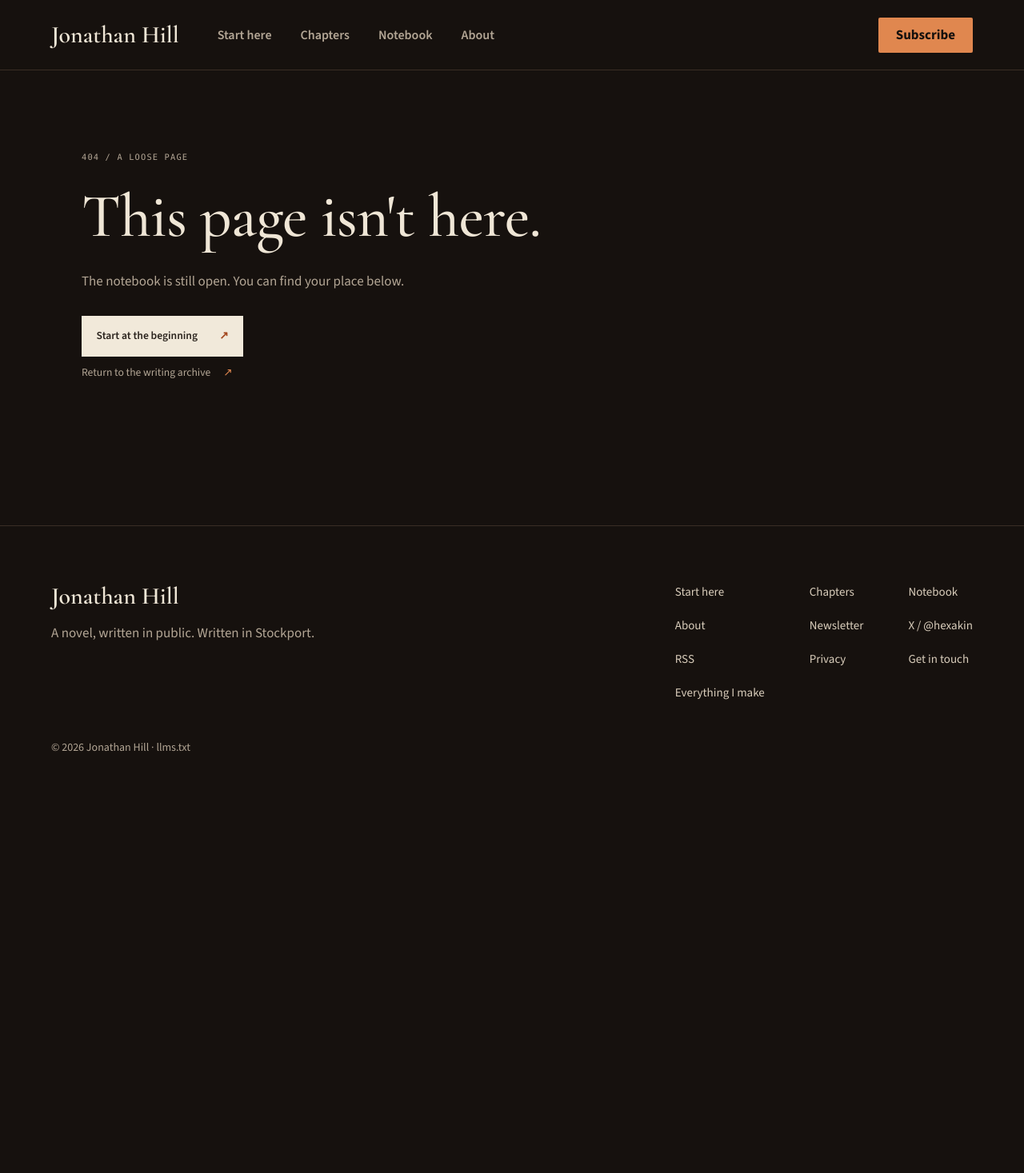
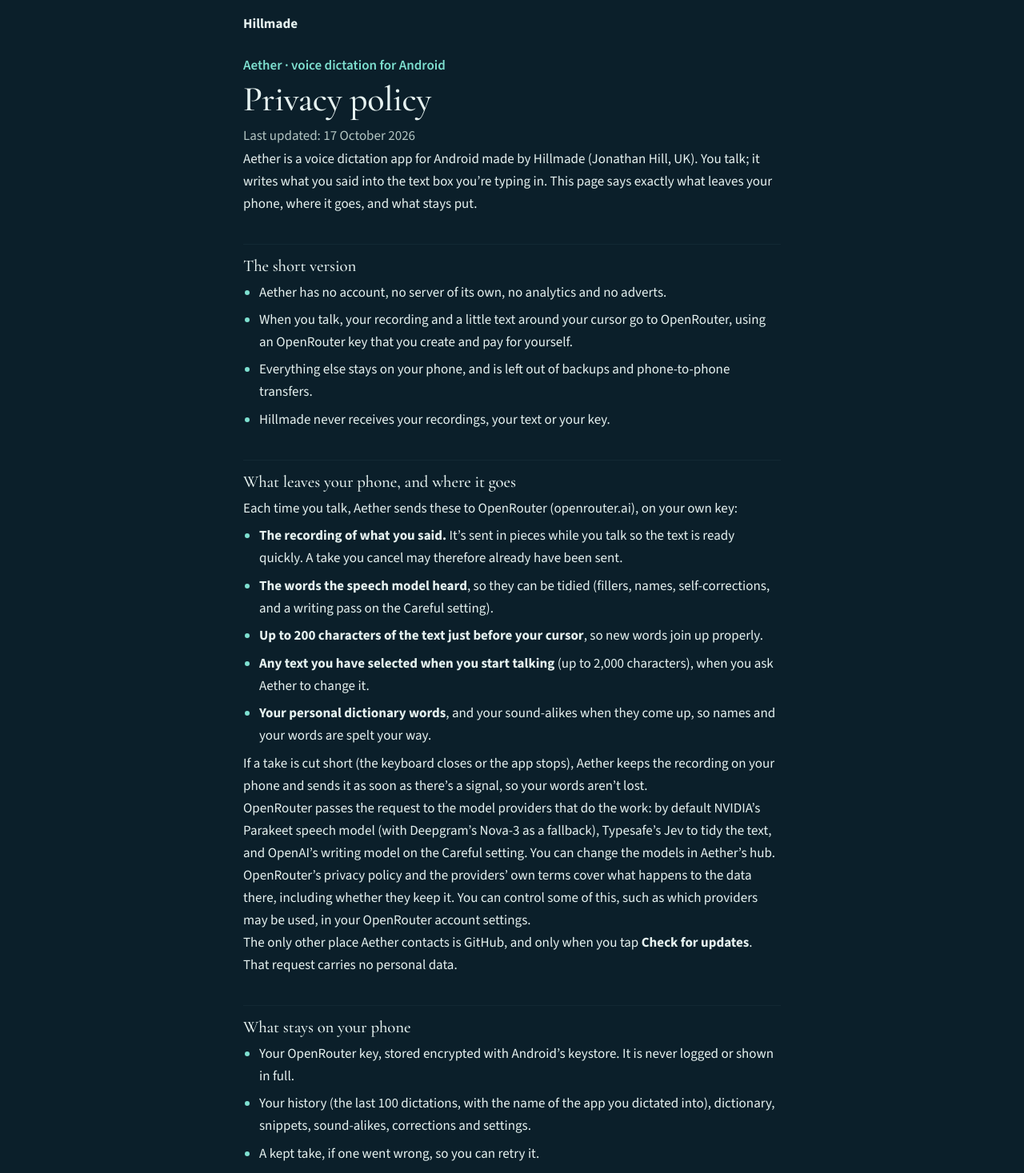
Before and after one commit to Hexakin/hillmade-uk, a Next.js app: page /aether/privacy in a window 1280 px wide. Before the commit this address had no page. Shown: the top 1467 px of the page at 80% size. Before the commit the page ends 1010 px from the top, so only its background shows below. Built offline with nearby package versions, Linux system fonts and the light colour scheme.

Commit message:
Aether privacy policy page (AI DRAFT, not yet approved)
/aether/privacy, linked from the Aether app's setup and hub. Source of truth
is 03-LifeWithAI/aether/docs/privacy-policy.md. Local branch only until
Jonathan approves it.

Co-Authored-By: Claude Opus 5.5 <noreply@anthropic.com>

```diff
--- /dev/null
+++ b/app/aether/privacy/page.tsx
@@ -0,0 +1,174 @@
+// AI DRAFT (Claude) copy, awaiting Jonathan's approval. Source of truth:
+// 03-LifeWithAI/aether/docs/privacy-policy.md (the Aether app links to this page). Keep them in step.
+import type { Metadata } from "next";
+import Link from "next/link";
+import { contactEmail, pageMetadata } from "@/lib/site";
+import "./privacy.css";
+
+const title = "Aether privacy policy · Hillmade";
+const description =
+  "What Aether, Hillmade's voice dictation app for Android, sends off your phone, where it goes, and what stays put.";
+
+export const metadata: Metadata = {
+  ...pageMetadata(title, description, "/aether/privacy"),
+  title: { absolute: title },
+};
+
+export default function AetherPrivacyPage() {
+  return (
+    <div className="ae">
+      <a className="skip-link" href="#main">
+        Skip to content
+      </a>
+      <header className="ae-top">
+        <Link href="/" className="ae-home">
+          Hillmade
+        </Link>
+      </header>
+
+      <main id="main" tabIndex={-1} className="ae-main">
+        <p className="ae-kicker">Aether · voice dictation for Android</p>
+        <h1>Privacy policy</h1>
+        <p className="ae-date">Last updated: 17 October 2026</p>
+        <p>
+          Aether is a voice dictation app for Android made by Hillmade (Jonathan Hill, UK). You talk; it
+          writes what you said into the text box you&rsquo;re typing in. This page says exactly what leaves
+          your phone, where it goes, and what stays put.
+        </p>
+
+        <h2>The short version</h2>
+        <ul>
+          <li>Aether has no account, no server of its own, no analytics and no adverts.</li>
+          <li>
+            When you talk, your recording and a little text around your cursor go to OpenRouter, using an
+            OpenRouter key that you create and pay for yourself.
+          </li>
+          <li>Everything else stays on your phone, and is left out of backups and phone-to-phone transfers.</li>
+          <li>Hillmade never receives your recordings, your text or your key.</li>
+        </ul>
+
+        <h2>What leaves your phone, and where it goes</h2>
+        <p>Each time you talk, Aether sends these to OpenRouter (openrouter.ai), on your own key:</p>
+        <ul>
+          <li>
+            <strong>The recording of what you said.</strong> It&rsquo;s sent in pieces while you talk so the
+            text is ready quickly. A take you cancel may therefore already have been sent.
+          </li>
+          <li>
+            <strong>The words the speech model heard</strong>, so they can be tidied (fillers, names,
+            self-corrections, and a writing pass on the Careful setting).
+          </li>
+          <li>
+            <strong>Up to 200 characters of the text just before your cursor</strong>, so new words join up
+            properly.
+          </li>
+          <li>
+            <strong>Any text you have selected when you start talking</strong> (up to 2,000 characters), when
+            you ask Aether to change it.
+          </li>
+          <li>
+            <strong>Your personal dictionary words</strong>, and your sound-alikes when they come up, so names
+            and your words are spelt your way.
+          </li>
+        </ul>
+        <p>
+          If a take is cut short (the keyboard closes or the app stops), Aether keeps the recording on your
+          phone and sends it as soon as there&rsquo;s a signal, so your words aren&rsquo;t lost.
+        </p>
+        <p>
+          OpenRouter passes the request to the model providers that do the work: by default NVIDIA&rsquo;s
+          Parakeet speech model (with Deepgram&rsquo;s Nova-3 as a fallback), Typesafe&rsquo;s Jev to tidy the
+          text, and OpenAI&rsquo;s writing model on the Careful setting. You can change the models in
+          Aether&rsquo;s hub. <a href="https://openrouter.ai/privacy">OpenRouter&rsquo;s privacy policy</a>{" "}
+          and the providers&rsquo; own terms cover what happens to the data there, including whether they keep
+          it. You can control some of this, such as which providers may be used, in your OpenRouter account
+          settings.
+        </p>
+        <p>
+          The only other place Aether contacts is GitHub, and only when you tap <strong>Check for updates</strong>.
+          That request carries no personal data.
+        </p>
+
+        <h2>What stays on your phone</h2>
+        <ul>
+          <li>
+            Your OpenRouter key, stored encrypted with Android&rsquo;s keystore. It is never logged or shown in
+            full.
+          </li>
+          <li>
+            Your history (the last 100 dictations, with the name of the app you dictated into), dictionary,
+            snippets, sound-alikes, corrections and settings.
+          </li>
+          <li>A kept take, if one went wrong, so you can retry it.</li>
+        </ul>
+        <p>
+          None of this is included in Google backups or in phone-to-phone transfers. Uninstalling Aether
+          deletes all of it. You can also clear History in the hub at any time.
+        </p>
+        <p>
+          In incognito tabs and other fields that ask keyboards not to learn, Aether&rsquo;s keyboard keeps
+          nothing in History. The floating bubble can&rsquo;t tell when a tab is incognito.
+        </p>
+
+        <h2>Places Aether stays out of</h2>
+        <ul>
+          <li>Password boxes: Aether won&rsquo;t listen, read or type there.</li>
+          <li>
+            Banking, payment and password-manager apps on Aether&rsquo;s list: the keyboard won&rsquo;t dictate
+            and the bubble hides.
+          </li>
+        </ul>
+        <p>
+          The list covers the main UK banks, payment apps, password managers and authenticators. It can&rsquo;t
+          include every app, so take care with apps it doesn&rsquo;t know.
+        </p>
+
+        <h2>Permissions, and why</h2>
+        <ul>
+          <li>
+            <strong>Microphone:</strong> to hear you, only while you&rsquo;re holding or have tapped
+            Aether&rsquo;s mic. It never listens on its own.
+          </li>
+          <li>
+            <strong>Aether keyboard:</strong> Android warns that any keyboard can see what you type.
+            Aether&rsquo;s keyboard sends only what&rsquo;s listed above.
+          </li>
+          <li>
+            <strong>Accessibility (only for the bubble):</strong> to type your words into the box you&rsquo;re
+            in; to read up to 200 characters before the cursor and any selected text, which go with your
+            recording as described above; to see which app is in front and whether a text box is open, so the
+            bubble shows only while you type, hides in password boxes and private apps, and History can say
+            where you dictated; and to switch back to Aether&rsquo;s keyboard when you ask. Nothing it sees
+            goes anywhere else.
+          </li>
+          <li>
+            <strong>Display over other apps:</strong> to draw the bubble.
+          </li>
+          <li>
+            <strong>Notifications:</strong> Android requires one while the bubble is running.
+          </li>
+          <li>
+            <strong>Unrestricted battery (optional):</strong> so Android doesn&rsquo;t put the bubble to sleep.
+          </li>
+          <li>
+            <strong>Internet:</strong> to reach OpenRouter, and GitHub when you check for updates.
+          </li>
+        </ul>
+
+        <h2>Children</h2>
+        <p>Aether isn&rsquo;t made for children under 13.</p>
+
+        <h2>Changes</h2>
+        <p>
+          If this policy changes, the new version will be posted here with a new date. Big changes will also be
+          mentioned in the app&rsquo;s release notes.
+        </p>
+
+        <h2>Contact</h2>
+        <p>
+          Questions about privacy: <a href={`mailto:${contactEmail}`}>{contactEmail}</a>
+        </p>
+      </main>
+    </div>
+  );
+}
--- /dev/null
+++ b/app/aether/privacy/privacy.css
@@ -0,0 +1,70 @@
+/* Aether privacy page: Aether's own dark teal. Mobile first. Every class is prefixed ae-
+   so nothing leaks into the site. */
+.ae {
+  --ae-ground: #0b1f2a;
+  --ae-panel: #122833;
+  --ae-ink: #e6f2f0;
+  --ae-muted: #b3c5c2;
+  --ae-teal: #7ee0d0;
+  min-height: 100dvh;
+  background: var(--ae-ground);
+  color: var(--ae-ink);
+  font-family: var(--font-source-sans), system-ui, sans-serif;
+  font-size: 1.0625rem;
+  line-height: 1.65;
+}
+.ae *,
+.ae *::before,
+.ae *::after {
+  box-sizing: border-box;
+}
+.ae a {
+  color: var(--ae-ink);
+  text-decoration-color: var(--ae-teal);
+  text-decoration-thickness: 2px;
+  text-underline-offset: 0.2em;
+}
+.ae-top {
+  padding: 1rem 1rem 0;
+  max-width: 44rem;
+  margin: 0 auto;
+}
+.ae-home {
+  font-weight: 700;
+  text-decoration: none;
+}
+.ae-main {
+  max-width: 44rem;
+  margin: 0 auto;
+  padding: 1.5rem 1rem 4rem;
+}
+.ae-kicker {
+  color: var(--ae-teal);
+  font-weight: 600;
+  margin: 0 0 0.25rem;
+}
+.ae h1 {
+  font-size: clamp(2rem, 6vw, 2.75rem);
+  line-height: 1.1;
+  margin: 0 0 0.5rem;
+}
+.ae-date {
+  color: var(--ae-muted);
+  margin-top: 0;
+}
+.ae h2 {
+  font-size: 1.3rem;
+  margin: 2.25rem 0 0.5rem;
+  padding-top: 1rem;
+  border-top: 1px solid var(--ae-panel);
+}
+.ae ul {
+  list-style: disc;
+  padding-left: 1.25rem;
+}
+.ae li {
+  margin: 0.4rem 0;
+}
+.ae li::marker {
+  color: var(--ae-teal);
+}
--- a/app/sitemap.ts
+++ b/app/sitemap.ts
@@ -9,6 +9,7 @@ export default function sitemap(): MetadataRoute.Sitemap {
     { url: absoluteUrl("/novel"), priority: 1, changeFrequency: "weekly" },
     { url: absoluteUrl("/start"), priority: 0.9, changeFrequency: "monthly" },
     { url: absoluteUrl("/no-live"), priority: 0.9, changeFrequency: "monthly" },
+    { url: absoluteUrl("/aether/privacy"), priority: 0.3, changeFrequency: "yearly" },
     {
       url: absoluteUrl("/chapters"),
       priority: 0.9,
```
